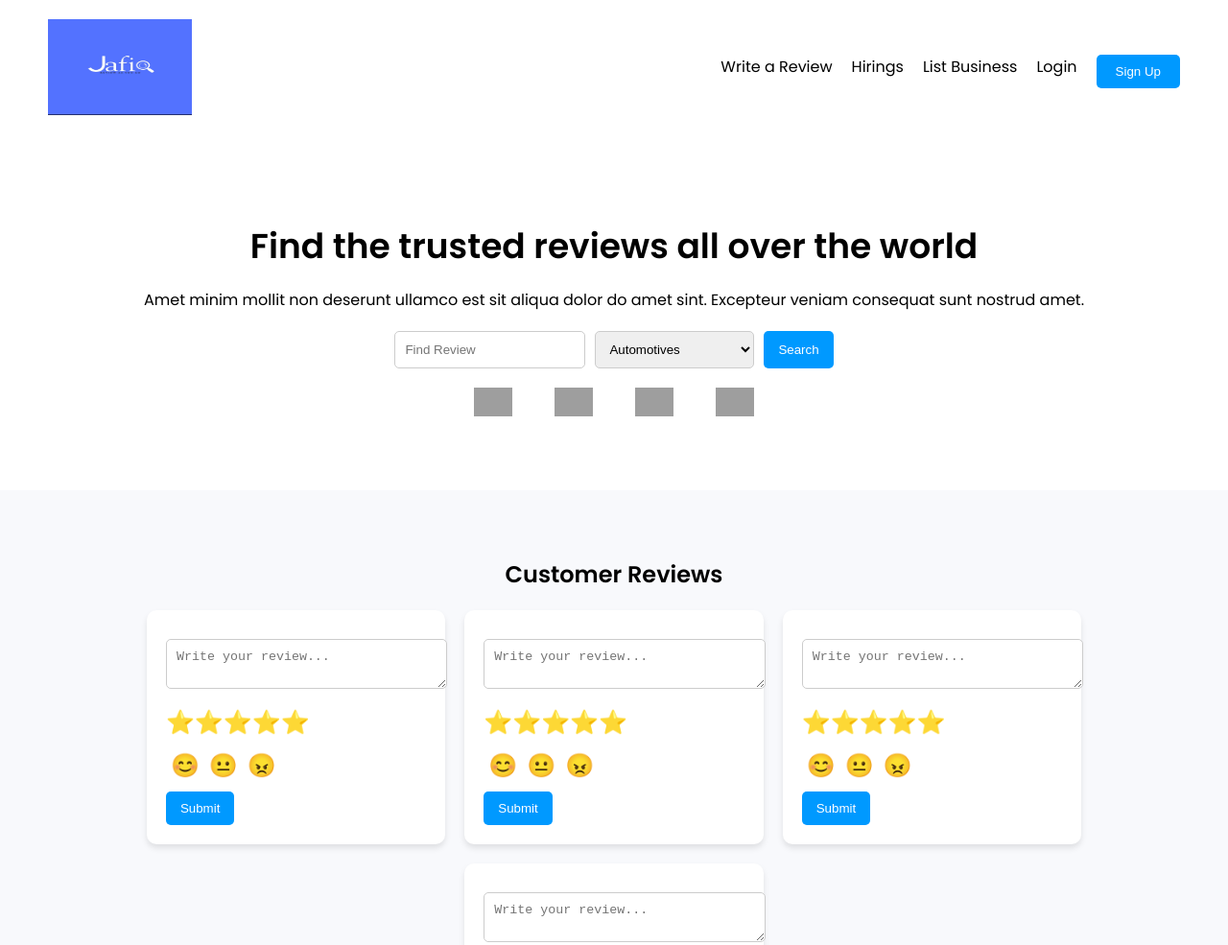
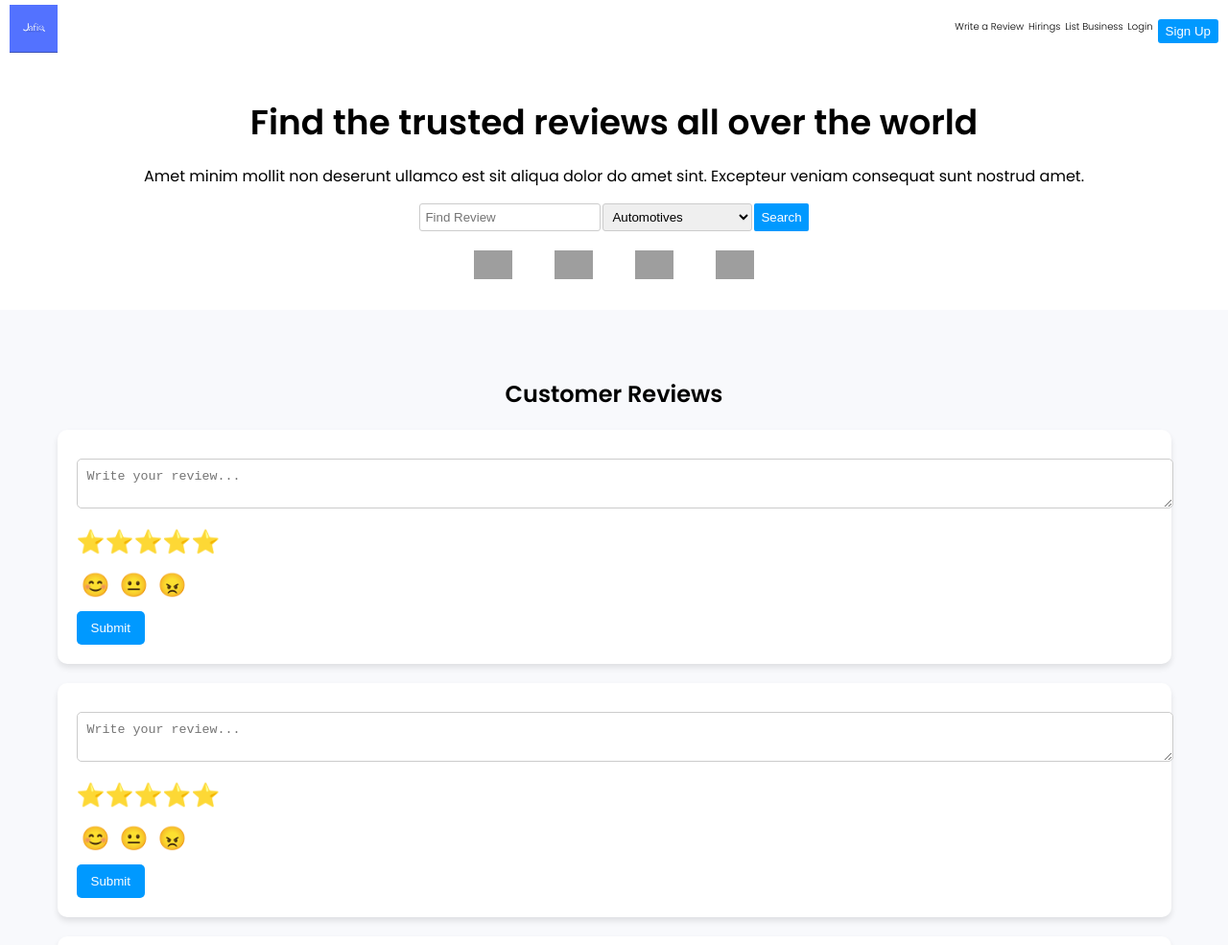
Before and after one commit to Mimieamichy/jafisample, a plain HTML site: page index.html in a window 1280 px wide. Shown: the top 985 px of the page at 96% size. Drawn offline with Linux system fonts and the light colour scheme; grey boxes are pictures that could not be loaded.

Commit message:
third commit

```diff
--- a/index.html
+++ b/index.html
@@ -11,7 +11,7 @@
 <body>
     <header>
         <nav>
-            <div class="logo"><img src="jafi.jpeg" alt="jafi" width="150px" height="100px"></div>
+            <div ><img class="logo" src="jafi.jpeg" alt="jafi"></div>
             <ul>
                 <li><a href="#">Write a Review</a></li>
                 <li><a href="#">Hirings</a></li>
--- a/styles.css
+++ b/styles.css
@@ -4,6 +4,10 @@ body {
   padding: 0;
   background: #f8f9fc;
   text-align: center;
+}
+.logo {
+  width: 150px;
+  height: 100px;
 }
 nav {
   display: flex;
@@ -13,11 +17,7 @@ nav {
   background: white;
   box-shadow: 0px 4px 6px rgba(0, 0, 0, 0.1);
 }
-.logo {
-  font-size: 24px;
-  font-weight: 600;
-  color: #0099ff;
-}
+
 nav ul {
   list-style: none;
   display: flex;
@@ -119,12 +119,12 @@ h1 {
   cursor: pointer;
   margin-top: 10px;
 }
-@media (max-width: 360px) {
+@media (min-width: 360px) {
   .review-form {
       width: 45%;
   }
 }
-@media (max-width: 360px) {
+@media (min-width: 360px) {
   .review-container {
       flex-direction: column;
       align-items: center;
@@ -132,16 +132,51 @@ h1 {
   .review-form {
       width: 80%;
   }
+  .hero {
+    padding: 5px;
+
+  }
+  .search-bar {
+
+    gap: 2px;
+    margin-top: 5px;
+  }
+  nav ul {
+
+    gap: 5px;
+  }
+  nav ul li a {
+
+    font-weight: 100;
+  }
+  .signup-btn {
+
+    padding: 5px 8px;
+    border-radius: 3px;
+
+  }
 }
-@media (max-width: 360px) {
+@media (min-width: 360px) {
   .review-form {
       width: 95%;
   }
   .logo {
-      width: fit-content;
-      height: fit-content;
+      width: 50px;
+      height: 50px;
   }
   nav{
     padding: 5px 10px;
+    font-size: 10px;
+
+  }
+  .search-btn {
+
+    padding: 5px 7px;
+    border-radius: 2px;
+    cursor: pointer;
+  }
+  .search-bar input, .search-bar select {
+    padding: 5px;
+    border-radius: 3px;
   }
 }
```
